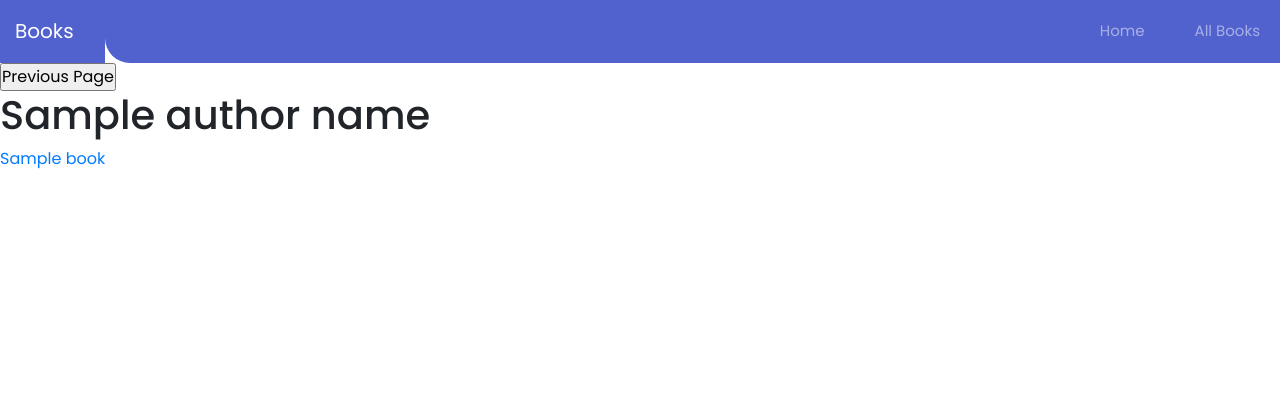
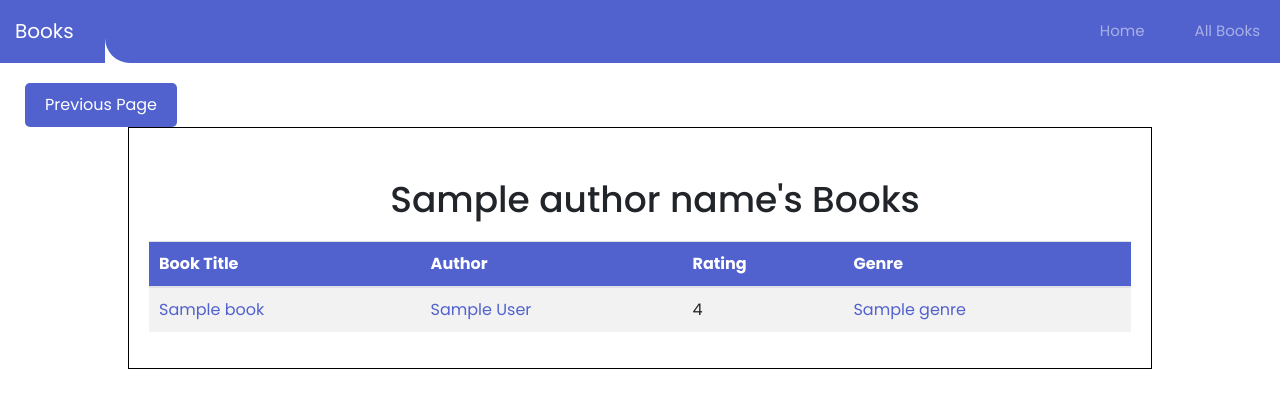
Before and after one commit to trcoelhoo/ws-tp2, a Django app: template books/templates/author.html in a window 1280 px wide. Shown: the top 408 px of the page. Run offline with Django 4.2, Linux system fonts and the light colour scheme; the template is opened without the code that fills it: most values are stand-ins (such as "Sample title", 1, 10 or a date in 2020); some libraries are stand-ins or nearby versions.

Commit message:
book and author page improved, and fixed a query

```diff
--- /dev/null
+++ b/books/BooksApp/static/css/author.css
@@ -0,0 +1,89 @@
+@import url('https://fonts.googleapis.com/css2?family=Poppins:wght@300;400;500;600;700&display=swap');
+/* Set default font and color */
+body {
+  font-family: 'Poppins', sans-serif;
+  color: black;
+}
+
+.author_name {
+  display: flex;
+  justify-content: center;
+  margin-bottom: 0px;
+  margin-top: 30px;
+  margin-left: 30px;
+}
+/* Center the table and give it a border */
+.author.books {
+  display: flex;
+  justify-content: center;
+}
+
+.author.table {
+  border: 1px solid black;
+  padding: 20px;
+  width: 80%;
+}
+
+/* Style the table headers */
+.author.table th {
+  background-color: #5161ce;
+  color: white;
+  padding: 10px;
+}
+
+/* Style the table cells */
+.author.table td {
+  padding: 10px;
+}
+
+/* Alternate row colors for readability */
+.author.table tr:nth-child(even) {
+  background-color: #f2f2f2;
+}
+
+/* Hover effect on table rows */
+.author.table tr:hover {
+  background-color: #ddd;
+}
+
+/* Style links */
+.author.table a {
+  color: #5161ce;
+  text-decoration: none;
+  transition: color 0.3s ease-in-out;
+}
+
+/* Link hover effect */
+.author.table a:hover {
+  color: #0056b3;
+}
+
+/* Style the go back button */
+.back_button {
+  margin-top: 10px;
+}
+
+.back_button input[type=button] {
+
+  border: none;
+  color: white;
+  padding: 10px 20px;
+  text-align: center;
+  text-decoration: none;
+  display: inline-block;
+  font-size: 16px;
+  cursor: pointer;
+  border-radius: 5px;
+  transition: background-color 0.3s ease-in-out;
+}
+
+.back_button input[type=button]:hover {
+  background-color: #0056b3;
+}
+
+/* Style the table header */
+.author.table h1 {
+  text-align: center;
+  font-size: 36px;
+  margin-bottom: 20px;
+}
--- /dev/null
+++ b/books/BooksApp/static/css/book.css
@@ -0,0 +1,121 @@
+@import url('https://fonts.googleapis.com/css2?family=Poppins:wght@300;400;500;600;700&display=swap');
+/* Set default font and color */
+body {
+  font-family: 'Poppins', sans-serif;
+  color: black;
+}
+
+
+/* Style the go back button */
+.back_button {
+  display: flex;
+  justify-content: flex-start;
+  margin-bottom: 0px;
+  margin-top: 30px;
+  margin-left: 30px;
+}
+
+.back_button input[type=button] {
+  background-color: #5161ce;
+  color: white;
+  padding: 10px 20px;
+  border: none;
+  border-radius: 5px;
+  font-size: 16px;
+  transition: background-color 0.3s ease, transform 0.3s ease;
+  cursor: pointer;
+  margin-left: 10px;
+  margin-top: 10px;
+}
+
+.back_button input[type=button]:hover {
+  background-color: darkblue;
+  transform: translateY(-2px);
+  box-shadow: 0px 2px 5px rgba(0, 0, 0, 0.3);
+}
+
+/* Book info styles */
+.book {
+  background-color: white;
+  border: 2px solid #5161ce;
+  border-radius: 10px;
+  box-shadow: 2px 2px 4px rgba(0, 0, 0, 0.3);
+  margin: 2rem auto;
+  max-width: 800px;
+  padding: 2rem;
+  text-align: center;
+}
+
+.book h1 {
+  font-size: 2.5rem;
+  color: black;
+  margin: 0;
+}
+
+.book p {
+  font-size: 1.2rem;
+  color: black;
+  margin: 0.5rem 0;
+}
+
+.book p a {
+  color: blue;
+  text-decoration: none;
+}
+
+.book .has_seen {
+  margin-top: 1rem;
+}
+
+.book .has_seen p {
+  font-size: 1.2rem;
+  margin-bottom: 0.5rem;
+}
+
+.book .has_seen input[type=checkbox] {
+  appearance: none;
+  background-color: white;
+  border: 2px solid blue;
+  border-radius: 50%;
+  height: 1.2rem;
+  width: 1.2rem;
+  position: relative;
+  transition: all 0.3s ease;
+  cursor: pointer;
+  margin-right: 0.5rem;
+}
+
+.book .has_seen input[type=checkbox]:checked::after {
+  content: "\2714";
+  position: absolute;
+  top: -0.15rem;
+  left: 0.35rem;
+  color: blue;
+  font-size: 1.2rem;
+}
+
+.book .has_seen input[type=checkbox]:hover {
+  background-color: blue;
+  border-color: blue;
+  color: white;
+}
+
+.book .rating {
+  display: inline-block;
+  margin-top: 1rem;
+}
+
+.book .rating p {
+  font-size: 1.2rem;
+  margin: 0.5rem 0;
+  display: inline-block;
+}
+
+.book .rating img {
+  height: 2.2rem;
+  width: 2.2rem;
+  margin-left: 0.5rem;
+  display: inline-block;
+  margin-bottom: 0.6rem;
+
+}
--- a/books/BooksApp/static/css/nav.css
+++ b/books/BooksApp/static/css/nav.css
@@ -1,7 +1,7 @@
-@import url('https://fonts.googleapis.com/css?family=Roboto');
+@import url('https://fonts.googleapis.com/css2?family=Poppins:wght@300;400;500;600;700&display=swap');
 
 body{
-	font-family: 'Roboto', sans-serif;
+	font-family: 'Poppins', sans-serif;
 }
 * {
 	margin: 0;
--- a/books/templates/author.html
+++ b/books/templates/author.html
@@ -1,13 +1,59 @@
-{%  extends "base.html" %}
+<!DOCTYPE html>
+<head>
+    {%  extends "base.html" %}
+    <title>{{ author_name }}'s Books</title>
 
-<!-- Show all the books from the author -->
+</head>
+<!-- show book info -->
 {% block content %}
-    <input type=button value="Previous Page" onClick="javascript:history.go(-1);">
-    <h1>{{ author_name }}</h1>
-    <ul>
-        {% for book in author %}
-            <a href="/books/{{ book.isbn }}">
-                <li>{{ book.title }}</li>
-        {% endfor %}
-    </ul>
+    <body>
+    <!-- go back button -->
+    <div class="row">
+        <div class="back_button">
+            <input type=button value="Previous Page" onClick="javascript:history.go(-1);">
+        </div>
+    </div>
+    <!-- show all the books of the author and their authors, rating, and genre -->
+    <div class="author books">
+        <div class="author table">
+            <div class="author_name">
+                <h1>{{ author_name }}'s Books</h1>
+            </div>
+            <table class="table table-striped">
+                <thead>
+                    <tr>
+                        <th>Book Title</th>
+                        <th>Author</th>
+                        <th>Rating</th>
+                        <th>Genre</th>
+                    </tr>
+                </thead>
+                <tbody>
+                    {% for book in author %}
+                        <tr>
+                            <td><a href="/books/{{ book.isbn }}">{{ book.title }}</a></td>
+                            <!-- put all the authors of the book and reference them -->
+                            <td>
+                                {% for author in book.author_name %}
+                                    {% if forloop.counter > 1 %}, {% endif %}
+                                    <a href="/books/authors/{{ author }}">{{ author}}</a>
+                                {% endfor %}
+                            </td>
+                            <td>{{ book.rating }}</td>
+                            <td>
+                                {% for genre in book.genre %}
+                                    {% if forloop.counter > 1 %}, {% endif %}
+                                    <a href="/books/genres/{{ genre }}">{{ genre }}</a>
+                                {% endfor %}
+                            </td>
+                        </tr>
+                    {% endfor %}
+                </tbody>
+            </table>
+        </div>
+    </div>
+
+
+    </body>
+
 {% endblock %}
--- a/books/templates/base.html
+++ b/books/templates/base.html
@@ -9,6 +9,8 @@
     <link rel="stylesheet" type="text/css" href="{% static 'css/bootstrap.css' %}">
     <link rel="stylesheet" type="text/css" href="{% static 'css/nav.css' %}">
     <link rel="stylesheet" type="text/css" href="{% static 'css/menu.css' %}">
+    <link rel="stylesheet"  href="/static/css/book.css">
+    <link rel="stylesheet"  href="/static/css/author.css">
     <nav class="navbar navbar-expand-custom navbar-mainbg">
         <a class="navbar-brand navbar-logo" href={% url 'home' %}>Books</a>
         <button class="navbar-toggler" type="button" aria-controls="navbarSupportedContent" aria-expanded="false" aria-label="Toggle navigation">
@@ -42,8 +44,9 @@
 
     {% block scripts %}
         <!-- js -->
+        <script src="https://cdnjs.cloudflare.com/ajax/libs/jquery/3.3.1/jquery.min.js"></script>
         <script src="{% static 'js/bootstrap.min.js' %}" type="text/javascript"></script>
-        <script src="https://cdnjs.cloudflare.com/ajax/libs/jquery/3.3.1/jquery.min.js"></script>
+
         <script src="{% static 'js/nav.js' %}" type="text/javascript"></script>
     {% endblock %}
 </body>
--- a/books/templates/books.html
+++ b/books/templates/books.html
@@ -1,3 +1,4 @@
+<!DOCTYPE html>
 <head>
     {% extends "base.html" %}
     <!-- set the title -->
```
Also changed, not shown: GraphDB/queries.py (+40 -0 lines), books/BooksApp/queries.py (+34 -18 lines), books/templates/book.html (+43 -12 lines), books/templates/index.html (+8 -7 lines), books/BooksApp/static/images/star.webp (added).
